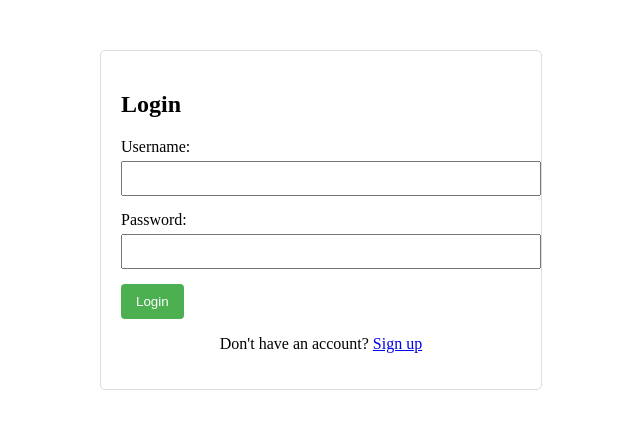
After one commit to cobysdavis/CursorApp, a Flask app: page /login in a window 1280 px wide. The commit adds this page. Shown: the top 429 px of the page, without its empty margins (319-959 px from the left). Run offline with Flask 2, Linux system fonts and the light colour scheme.

Commit message:
Add user authentication and error handling

```diff
--- a/main.py
+++ b/main.py
@@ -2,22 +2,43 @@ import os
 from flask import Flask, render_template, request, redirect, url_for, jsonify
 from flask_sqlalchemy import SQLAlchemy
 from flask_migrate import Migrate
+from dotenv import load_dotenv
+from flask_login import LoginManager, UserMixin, login_user, login_required, logout_user, current_user
+from werkzeug.security import generate_password_hash, check_password_hash
+
+load_dotenv()
 
 app = Flask(__name__)
 
+# Add this line after app creation
+app.secret_key = os.environ.get('SECRET_KEY', 'dev')  # 'dev' is fallback for development
+
 # Get Google Maps API key from environment variable
 GOOGLE_MAPS_API_KEY = os.environ.get('GOOGLE_MAPS_API_KEY')
-
 # Database configuration
 database_url = os.environ.get('DATABASE_URL')
+print(database_url, "DATABASE_URL")
 if database_url and database_url.startswith('postgres://'):
+    print(database_url, "DATABASE_URL")
     database_url = database_url.replace('postgres://', 'postgresql://', 1)
+    print(database_url, "DATABASE_URL")
 
 app.config['SQLALCHEMY_DATABASE_URI'] = database_url or 'sqlite:///locations.db'
+print(app.config['SQLALCHEMY_DATABASE_URI'], "app.config['SQLALCHEMY_DATABASE_URI']")
 app.config['SQLALCHEMY_TRACK_MODIFICATIONS'] = False
 
 db = SQLAlchemy(app)
 migrate = Migrate(app, db)
+
+login_manager = LoginManager()
+login_manager.init_app(app)
+login_manager.login_view = 'login'
+
+class User(UserMixin, db.Model):
+    id = db.Column(db.Integer, primary_key=True)
+    username = db.Column(db.String(80), unique=True, nullable=False)
+    password = db.Column(db.String(120), nullable=False)
+    locations = db.relationship('Location', backref='user', lazy=True)
 
 class Location(db.Model):
     id = db.Column(db.Integer, primary_key=True)
@@ -25,29 +46,39 @@ class Location(db.Model):
     latitude = db.Column(db.Float, nullable=False)
     longitude = db.Column(db.Float, nullable=False)
     address = db.Column(db.String(200))
+    user_id = db.Column(db.Integer, db.ForeignKey('user.id'), nullable=False)
+
+@login_manager.user_loader
+def load_user(user_id):
+    return User.query.get(int(user_id))
 
 @app.route('/')
+@login_required
 def index():
-    locations = Location.query.all()
+    locations = Location.query.filter_by(user_id=current_user.id).all()
     locations_json = [{
+        'id': loc.id,
         'name': loc.name,
         'lat': loc.latitude,
         'lng': loc.longitude,
         'address': loc.address
     } for loc in locations]
+
     return render_template('index.html',
                          locations=locations,
                          locations_json=locations_json,
                          google_maps_api_key=GOOGLE_MAPS_API_KEY)
 
 @app.route('/add_location', methods=['POST'])
+@login_required
 def add_location():
     data = request.json
 
-    # Check if location already exists
+    # Check if location already exists for this user
     existing_location = Location.query.filter_by(
         latitude=data['latitude'],
-        longitude=data['longitude']
+        longitude=data['longitude'],
+        user_id=current_user.id
     ).first()
 
     if existing_location:
@@ -60,7 +91,8 @@ def add_location():
         name=data['name'],
         latitude=data['latitude'],
         longitude=data['longitude'],
-        address=data['address']
+        address=data['address'],
+        user_id=current_user.id
     )
     db.session.add(new_location)
     db.session.commit()
@@ -73,6 +105,46 @@ def delete_location(id):
     db.session.commit()
     return redirect(url_for('index'))
 
+@app.route('/login', methods=['GET', 'POST'])
+def login():
+    error = None
+    if request.method == 'POST':
+        username = request.form.get('username')
+        password = request.form.get('password')
+        user = User.query.filter_by(username=username).first()
+
+        if user and check_password_hash(user.password, password):
+            login_user(user)
+            return redirect(url_for('index'))
+
+        error = 'Invalid username or password'
+
+    return render_template('login.html', error=error)
+
+@app.route('/signup', methods=['GET', 'POST'])
+def signup():
+    if request.method == 'POST':
+        username = request.form.get('username')
+        password = request.form.get('password')
+
+        if User.query.filter_by(username=username).first():
+            return 'Username already exists'
+
+        hashed_password = generate_password_hash(password)
+        new_user = User(username=username, password=hashed_password)
+        db.session.add(new_user)
+        db.session.commit()
+
+        return redirect(url_for('login'))
+
+    return render_template('signup.html')
+
+@app.route('/logout')
+@login_required
+def logout():
+    logout_user()
+    return redirect(url_for('login'))
+
 if __name__ == '__main__':
     with app.app_context():
         db.create_all()
--- a/runtime.txt
+++ b/runtime.txt
@@ -1 +1 @@
-python-3.9.18
+python-3.8.18
--- /dev/null
+++ b/templates/login.html
@@ -0,0 +1,68 @@
+<!DOCTYPE html>
+<html>
+<head>
+    <title>Login</title>
+    <style>
+        .login-container {
+            max-width: 400px;
+            margin: 50px auto;
+            padding: 20px;
+            border: 1px solid #ddd;
+            border-radius: 5px;
+        }
+        .form-group {
+            margin-bottom: 15px;
+        }
+        input {
+            width: 100%;
+            padding: 8px;
+            margin-top: 5px;
+        }
+        button {
+            background-color: #4CAF50;
+            color: white;
+            padding: 10px 15px;
+            border: none;
+            border-radius: 4px;
+            cursor: pointer;
+        }
+        .signup-link {
+            margin-top: 15px;
+            text-align: center;
+        }
+        .error-message {
+            color: #dc3545;
+            background-color: #f8d7da;
+            border: 1px solid #f5c6cb;
+            border-radius: 4px;
+            padding: 10px;
+            margin-bottom: 15px;
+            text-align: center;
+        }
+    </style>
+</head>
+<body>
+    <div class="login-container">
+        <h2>Login</h2>
+        {% if error %}
+            <div class="error-message">
+                {{ error }}
+            </div>
+        {% endif %}
+        <form method="POST">
+            <div class="form-group">
+                <label>Username:</label>
+                <input type="text" name="username" required>
+            </div>
+            <div class="form-group">
+                <label>Password:</label>
+                <input type="password" name="password" required>
+            </div>
+            <button type="submit">Login</button>
+        </form>
+        <div class="signup-link">
+            <p>Don't have an account? <a href="{{ url_for('signup') }}">Sign up</a></p>
+        </div>
+    </div>
+</body>
+</html>
```
Also changed, not shown: requirements.txt (+18 -6 lines), templates/index.html (+34 -1 lines), templates/signup.html (added, +28 -0 lines), 1 other file.
